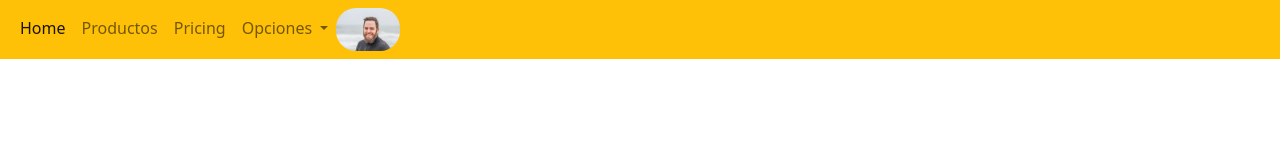
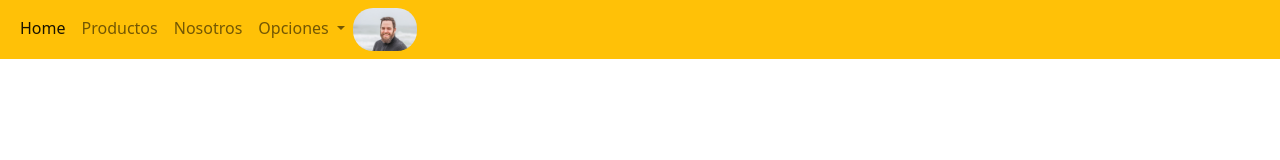
Before and after one commit to miru-porto/myorder, a plain HTML site: page index.html in a window 1280 px wide. Drawn offline with nearby package versions, Linux system fonts and the light colour scheme; some icons are missing.

Commit message:
agregrando seccion nosotros

```diff
--- a/index.html
+++ b/index.html
@@ -27,7 +27,7 @@
                 <a class="nav-link" href="#">Productos</a>
               </li>
               <li class="nav-item">
-                <a class="nav-link" href="#">Pricing</a>
+                <a class="nav-link" href="#">Nosotros</a>
               </li>
               <li class="nav-item dropdown">
                 <a class="nav-link dropdown-toggle" href="#" id="navbarDropdownMenuLink" role="button" data-bs-toggle="dropdown" aria-expanded="false">
```
